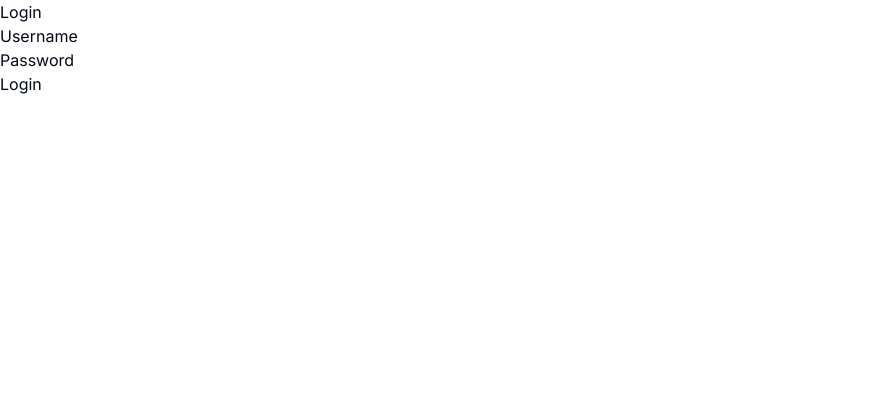
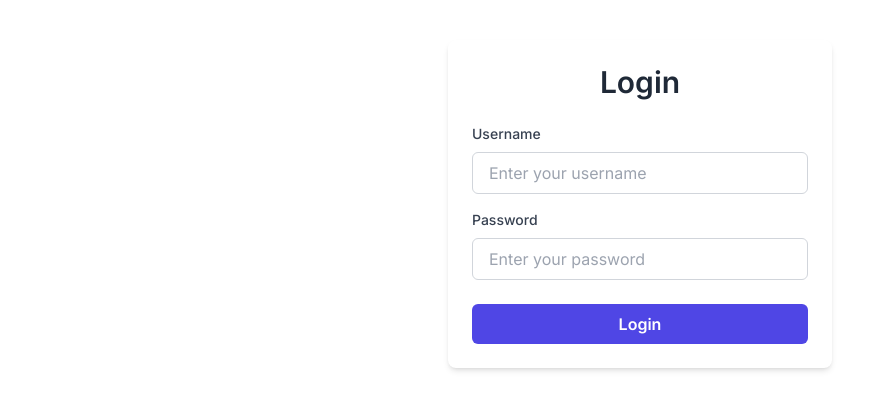
Before and after one commit to dennisstilllearn/technical_test, a Next.js app: page /auth/login in a window 1280 px wide. Shown: the top 410 px of the page, without its empty margins (0-893 px from the left). Built offline with nearby package versions, Linux system fonts and the light colour scheme.

Commit message:
Use tailwindcss to style the login page (done)

```diff
--- a/src/app/auth/login/page.tsx
+++ b/src/app/auth/login/page.tsx
@@ -1,43 +1,75 @@
-'use client';
-import {useRouter, useSearchParams} from 'next/navigation';
+"use client";
+import { useRouter, useSearchParams } from "next/navigation";
 export default function LoginPage() {
   const router = useRouter();
-    const searchParams = useSearchParams()
-    const handleLogin = async(event: any) => {
+  const searchParams = useSearchParams();
+  const handleLogin = async (event: any) => {
     event.preventDefault();
     const formData = new FormData(event.target);
     const data = Object.fromEntries(formData.entries());
-        const res = await fetch('/api/auth/login', {
-            method: 'POST',
+    const res = await fetch("/api/auth/login", {
+      method: "POST",
       headers: {
-                'Content-Type': 'application/json',
+        "Content-Type": "application/json",
       },
-            body: JSON.stringify(data)
+      body: JSON.stringify(data),
     });
     if (res.status === 200) {
-            let returnUrl = searchParams.get('return');
-            returnUrl = (returnUrl && decodeURIComponent(returnUrl)) ?? '/'
+      let returnUrl = searchParams.get("return");
+      returnUrl = (returnUrl && decodeURIComponent(returnUrl)) ?? "/";
       router.push(returnUrl);
     }
-
   };
 
   // TODO: Challenge: #4 - Change to use form generator with useFormGenerator hook and do the submit
   // TODO: Optional Challenge #1 - Use tailwindcss to style the login page
   return (
-        <div className="w-full md:w-96">
+    <div className="container mx-auto w-full md:w-96 mt-10 p-6 bg-white rounded-lg shadow-md">
       <form onSubmit={(event) => handleLogin(event)}>
-                <h1>Login</h1>
-                <div>
-                <label>Username</label>
-                <input type="text" name="email" />
+        <h1 className="text-3xl font-semibold text-center text-gray-800 mb-6">
+          Login
+        </h1>
+        <div className="mb-4">
+          <label
+            htmlFor="email"
+            className="block text-gray-700 text-sm font-medium mb-2"
+          >
+            Username
+          </label>
+          <input
+            type="text"
+            name="email"
+            id="email"
+            className="w-full px-4 py-2 border border-gray-300 rounded-md focus:outline-none focus:ring-2 focus:ring-indigo-500 focus:border-indigo-500"
+            placeholder="Enter your username"
+            required
+          />
         </div>
-                <label>Password</label>
-                <input type="password" name="password" />
-                <div>
-                <button type="submit" className="">Login</button>
+        <div className="mb-6">
+          <label
+            htmlFor="password"
+            className="block text-gray-700 text-sm font-medium mb-2"
+          >
+            Password
+          </label>
+          <input
+            type="password"
+            name="password"
+            id="password"
+            className="w-full px-4 py-2 border border-gray-300 rounded-md focus:outline-none focus:ring-2 focus:ring-indigo-500 focus:border-indigo-500"
+            placeholder="Enter your password"
+            required
+          />
+        </div>
+        <div className="flex justify-center">
+          <button
+            type="submit"
+            className="w-full py-2 px-4 bg-indigo-600 text-white font-semibold rounded-md hover:bg-indigo-700 focus:outline-none focus:ring-2 focus:ring-indigo-300 transition-all duration-300"
+          >
+            Login
+          </button>
         </div>
       </form>
     </div>
-    )
+  );
 }
```
Lines whose indentation alone changed are shown as unchanged.
